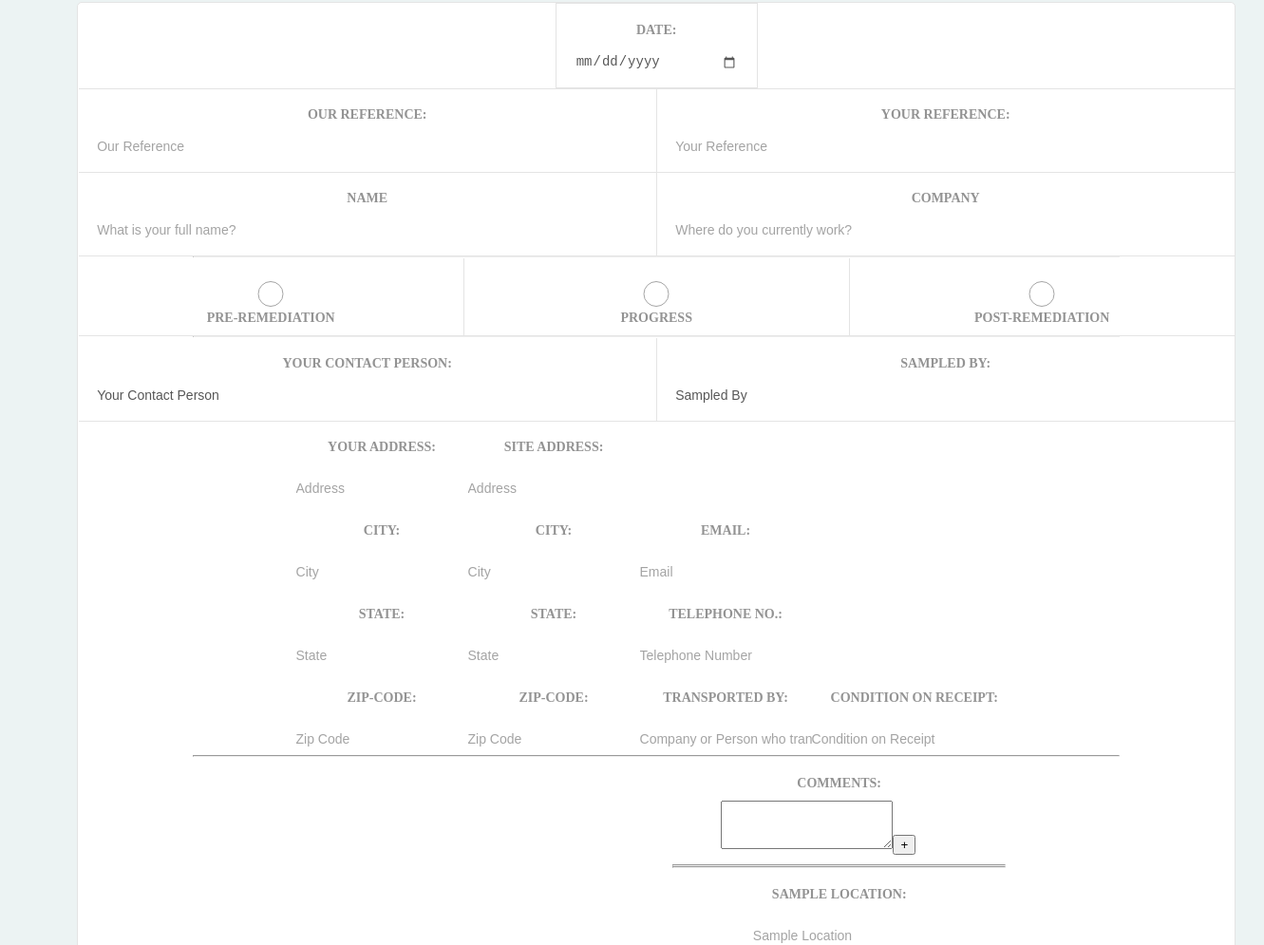
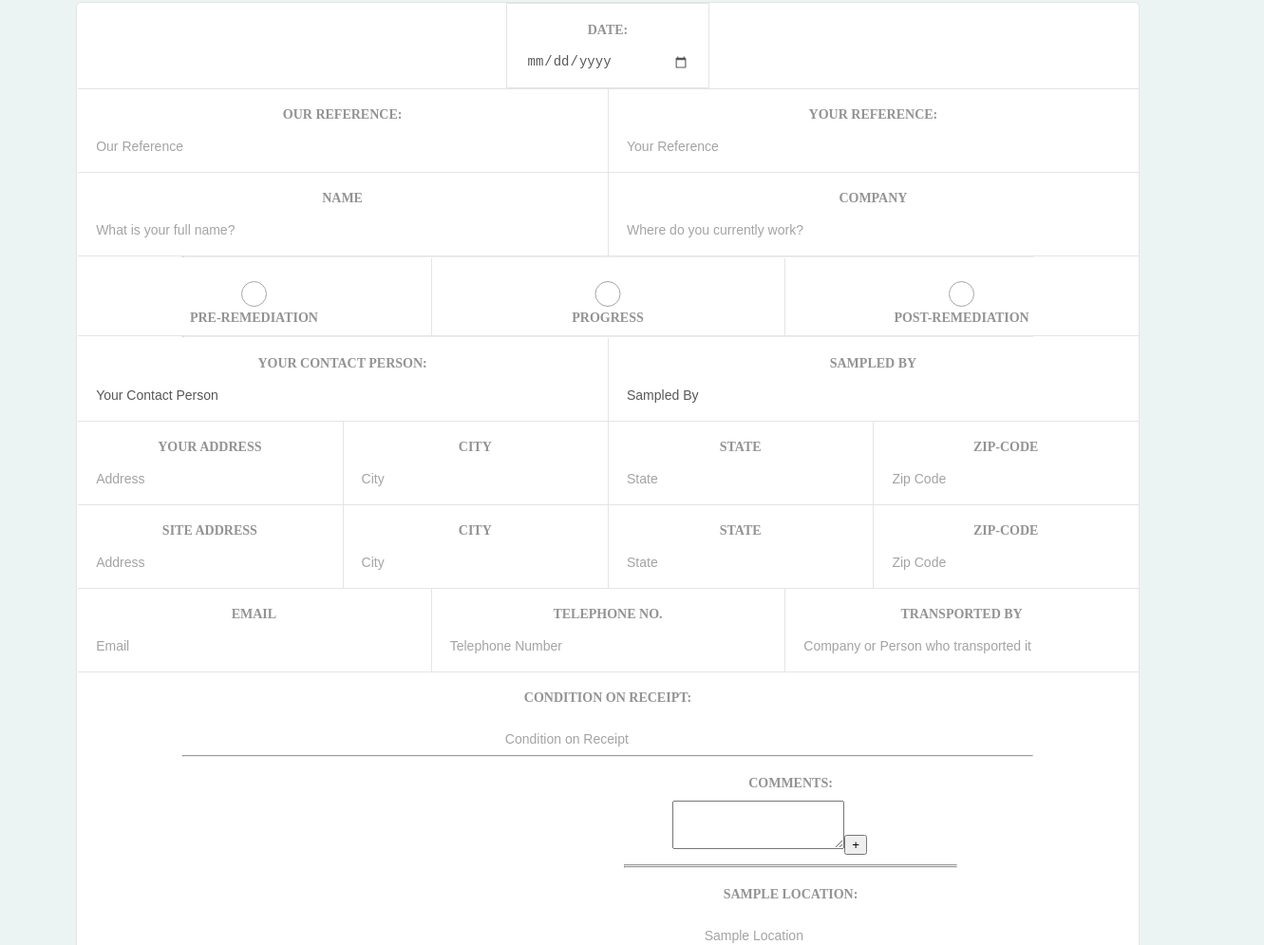
Before and after one commit to Ghizmilth/envirobiomics-form, a plain HTML site: page index.html in a window 1280 px wide. Shown: the part 224-1219 px from the top of the page at 95% size, 1331 px wide, since content can reach past the window. Drawn offline with Linux system fonts and the light colour scheme.

Commit message:
COmpleted form until site/sender address with full CSS

```diff
--- a/index.html
+++ b/index.html
@@ -90,50 +90,78 @@
 
           <hr>
 
-          <div class="row contact-sample col-4">
+          <div class="contact-sample col-2">
                 <label>Your Contact Person:
                 <input class="your-contact-person" type="text" name="contact-person" value="Your Contact Person">
                 </label>
           </div>
-          <div class="col-4">
-                <label>Sampled By:
+          <div class="col-2">
+                <label>Sampled By
                 <input class="sampled-by" type="text" name="sampled-by" value="Sampled By">
                 </label>
           </div>
 
-          <div class="row">
-              <div class="col-md-12 your-address">
-                <label>Your Address:</label>
+
+              <div class="col-4 your-address">
+                <label>Your Address
                   <input class="address-field" type="text" name="your-address" placeholder="Address">
-                <label>City:</label>
+                </label>
+              </div>
+              <div class="col-4">
+                <label>City
                   <input type="text" name="your-city" placeholder="City">
-                <label>State:</label>
+                </label>
+              </div>
+              <div class="col-4">
+                <label>State
                 <input type="text" name="your-state" placeholder="State">
-                <label>Zip-Code:</label>
+                </label>
+              </div>
+              <div class="col-4">
+                <label>Zip-Code
                 <input type="text" name="your-zipcode" placeholder="Zip Code">
+                </label>
               </div>
 
-              <div class="col-md-12 site-address">
-                <label>Site Address:</label>
+
+              <div class="col-4 site-address">
+                <label>Site Address
                   <input class="address-field" type="text" name="your-address" placeholder="Address">
-                <label>City:</label>
+                </label>
+              </div>
+              <div class="col-4">
+                <label>City
                   <input type="text" name="your-city" placeholder="City">
-                <label>State:</label>
+                </label>
+              </div>
+              <div class="col-4">
+                <label>State
                   <input type="text" name="your-state" placeholder="State">
-                <label>Zip-Code:</label>
+                </label>
+              </div>
+              <div class="col-4">
+                <label>Zip-Code
                   <input type="text" name="your-zipcode" placeholder="Zip Code">
-              </div>
+                </label>
               </div>
 
 
 
-          <div class="row contact-info">
-            <label>Email:</label>
+
+          <div class="col-3 contact-info">
+            <label>Email
               <input type="text" name="email" placeholder="Email">
-            <label>Telephone No.:</label>
+            </label>
+          </div>
+          <div class="col-3">
+            <label>Telephone No.
             <input type="text" name="telephone" placeholder="Telephone Number">
-            <label>Transported By:</label>
+            </label>
+          </div>
+          <div class="col-3">
+            <label>Transported By
             <input type="text" name="transported-by" placeholder="Company or Person who transported it">
+            </label>
           </div>
 
           <div class="row condition">
--- a/style.css
+++ b/style.css
@@ -1,7 +1,7 @@
 html,
 body {
   height: 100%;
-  width: 100%;
+  /*width: 100%;*/
   margin: 0 2% 0 2%;
   text-align: center;
   background: #ecf3f3;
@@ -88,10 +88,8 @@ button {
   list-style-type: none;
 }
 
-/*.form {
-  background-color: white;
-  border-radius: 20px;
-}*/
+.radio-inline {
+}
 
 .your-contact-person,
 .sampled-by,
@@ -125,7 +123,8 @@ button {
 div.col1,
 div.col-2,
 div.col-3,
-div.col-4 {
+div.col-4,
+div.col-5 {
   border-bottom: 1px solid #e4e4e4;
 }
 
@@ -142,7 +141,8 @@ div.col-4 {
   div.col-1,
   div.col-2,
   div.col-3,
-  div.col-4 {
+  div.col-4,
+  div.col-5 {
     box-shadow: 1px 1px #e4e4e4;
     border: none;
   }
@@ -159,7 +159,10 @@ div.col-4 {
     width: 33.3333333333%;
   }
   .col-4 {
-    width: 50%;
+    width: 25%;
+  }
+  .col-5 {
+    width: 25%;
   }
 }
 
```
Lines whose indentation alone changed are shown as unchanged.
